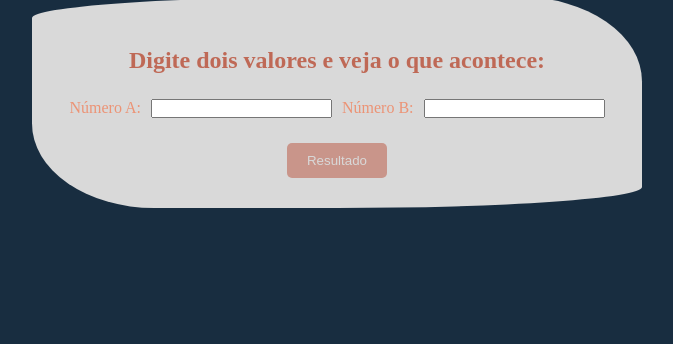
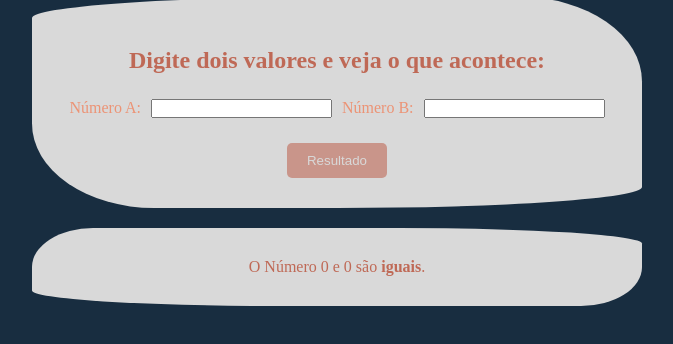
Before and after one commit to YasminVenceslau/formulario_HTML, a plain HTML site: page index.html in a window 1280 px wide. Both pictures are taken after a click on the button "Resultado". Shown: the part 70-414 px from the top of the page, without its empty margins (303-976 px from the left). Drawn offline with Linux system fonts and the light colour scheme.

Commit message:
Finalização da Atividade

```diff
--- a/index.html
+++ b/index.html
@@ -17,20 +17,20 @@
                 <p>
                     Número A:
                 </p>
-                <p><input type="number" name="numero-a" id="numero-a"></p>
+                <p> <input type="number" name="numero-a" id="numero-a"></p>
                 <p>
                     Número B:
                 </p>
-                <p><input type="number" name="numero-b" id="numero-b"></p>
+                <p> <input type="number" name="numero-b" id="numero-b"></p>
 
             </form>
-            <p><button class="button" type="submit" id="botao" >Resultado</button></p>
+            <p><button class="button" type="submit" id="botao" onclick="numerico()">Resultado</button></p>
 
         </div>
 
 
     </main>
-    <div class="res"></div>
+    <div id="res"></div>
     <script src="main.js"></script>
 </body>
 </html>
--- a/main.js
+++ b/main.js
@@ -0,0 +1,24 @@
+
+
+function numerico(){
+    var numeroA = Number(document.querySelector('#numero-a').value)
+    var numeroB = Number(document.querySelector("#numero-b").value)
+
+    var resultado = document.querySelector('#res')
+
+    if (isNaN(numeroA) || isNaN(numeroB)){ //verifica se os números da entrada são validos
+        resultado.style.display='block'
+        resultado.innerHTML = 'Por favor, insira um número válido'
+        return
+    }
+
+    if (numeroB > numeroA){
+        resultado.innerHTML = `O Número ${numeroB} é <strong>maior</strong> que o número ${numeroA}.`
+    }else if(numeroA > numeroB){
+        resultado.innerHTML = `O Número ${numeroA} é <strong>maior</strong> que o número ${numeroB}.`
+    }else{
+        resultado.innerHTML = `O Número ${numeroA} e ${numeroB} são <strong>iguais</strong>.`
+    }
+
+    resultado.style.display='block'
+}
--- a/style.css
+++ b/style.css
@@ -83,10 +83,11 @@ p{
     opacity: 1;
 }
 
-.res{
+#res{
     text-align: center;
     max-width: 550px;
     min-width: 250px;
+
 
     margin: auto;
     margin-top: 20px;
@@ -98,4 +99,6 @@ p{
 
     display: none;
 
+    color: #BF6956;
+
 }
```
